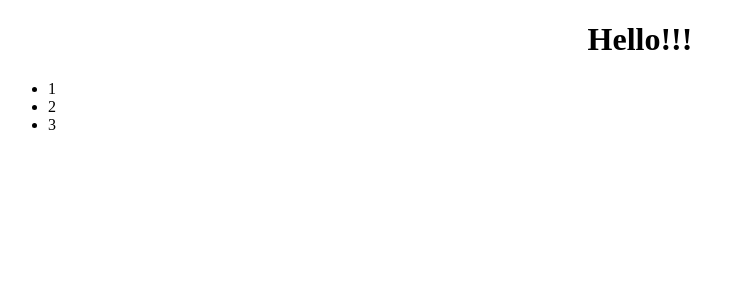
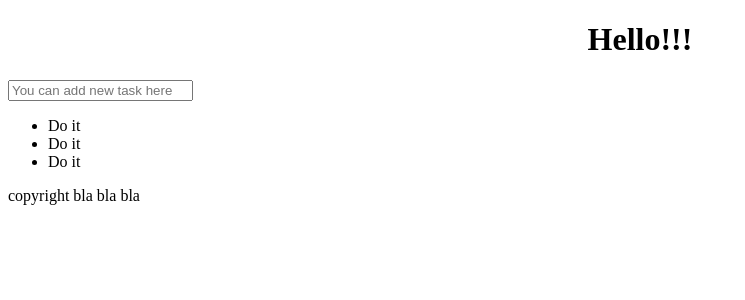
Before and after one commit to WebHeroSchool/to-do, a React (Create React App) app: page / in a window 1280 px wide. Shown: the top 300 px of the page, without its empty margins (0-745 px from the left). Built offline with nearby package versions, Linux system fonts and the light colour scheme.

Commit message:
lesson 18. structure of react project

```diff
--- a/src/App.js
+++ /dev/null
@@ -1,23 +0,0 @@
-import React from 'react';
-
-const ItemList = () => {
-  return (
-    <ul>
-      <li>1</li>
-      <li>2</li>
-      <li>3</li>
-    </ul>
-  )
-}
-
-const App = () => {
-  return (
-    <div>
-      <h1 style = {{textAlign: 'center'}}>Hello!!!</h1>
-      <ItemList />
-    </div>
-  )
-};
-
-
-export default App;
--- /dev/null
+++ b/src/components/App/App.js
@@ -0,0 +1,17 @@
+import React from 'react';
+import ItemList from "../ItemList/ItemList";
+import InputItem from "../InputItem/InputItem";
+import Footer from "../Footer/Footer";
+
+const App = () => {
+    return (
+        <div>
+            <h1 style = {{textAlign: 'center'}}>Hello!!!</h1>
+            <InputItem/>
+            <ItemList/>
+            <Footer/>
+        </div>
+    )
+};
+
+export default App;
--- /dev/null
+++ b/src/components/Footer/Footer.jsx
@@ -0,0 +1,5 @@
+import React from 'react';
+
+const Footer = () => <p>copyright bla bla bla</p>;
+
+export default Footer;
--- /dev/null
+++ b/src/components/InputItem/InputItem.jsx
@@ -0,0 +1,5 @@
+import React from "react";
+
+const InputItem = () => <input placeholder="You can add new task here"/>;
+
+export default InputItem;
--- /dev/null
+++ b/src/components/Item/Item.jsx
@@ -0,0 +1,5 @@
+import React from 'react';
+
+const Item = () => <li>Do it</li>;
+
+export default Item;
--- /dev/null
+++ b/src/components/ItemList/ItemList.jsx
@@ -0,0 +1,14 @@
+import React from 'react';
+import Item from "../Item/Item";
+
+const ItemList = () => {
+    return (
+        <ul>
+            <Item/>
+            <Item/>
+            <Item/>
+        </ul>
+    )
+}
+
+export default ItemList;
--- a/src/index.js
+++ b/src/index.js
@@ -1,6 +1,7 @@
 import React from 'react';
 import ReactDOM from 'react-dom';
-import App from './App';
+import App from './components/App/App';
+
 
 
 
```
Also changed, not shown: 1 other file (tests, documents, lock files or other folders).
